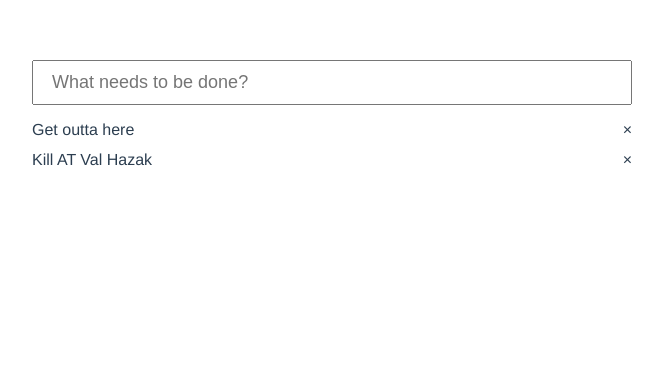
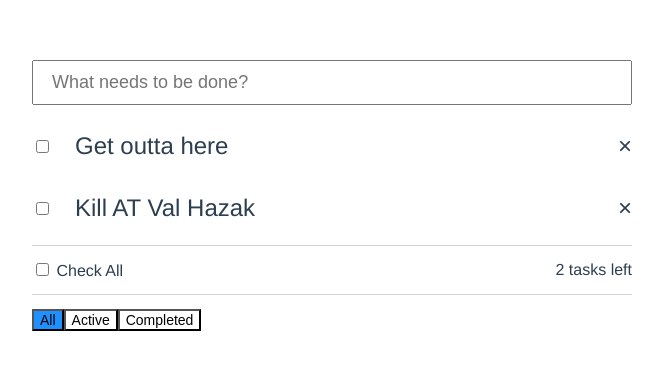
Before and after one commit to Maikuh/todo-vue, a Vue app: page / in a window 1280 px wide. Shown: the top 370 px of the page, without its empty margins (308-971 px from the left). Built offline with nearby package versions, Linux system fonts and the light colour scheme.

Commit message:
Finished basic component (part 1)

```diff
--- a/src/App.vue
+++ b/src/App.vue
@@ -28,5 +28,6 @@ export default {
   -moz-osx-font-smoothing: grayscale;
   color: #2c3e50;
   margin-top: 60px;
+  font-size: 24px;
 }
 </style>
--- a/src/components/TodoList.vue
+++ b/src/components/TodoList.vue
@@ -2,15 +2,43 @@
     <div>
         <input v-model="newTodo" @keyup.enter="addTodo" type="text" class="todo-input" placeholder="What needs to be done?">
 
-        <div v-for="todo in todos" :key="todo.id" class="todo-item">
+        <transition-group enter-active-class="animated fadeIn" leave-active-class="animated fadeOut">
+            <div v-for="(todo, index) in todosFiltered" :key="todo.id" class="todo-item">
+                <div class="todo-item-left">
+                    <input type="checkbox" v-model="todo.completed">
+                    <div v-if="!todo.editing" @dblclick="editTodo(todo)" class="todo-item-label" :class="{ completed: todo.completed }">{{ todo.title }}</div>
+                    <input v-else v-model="todo.title" class="todo-item-edit" @blur="doneEdit(todo)" @keyup.enter="doneEdit(todo)" @keyup.esc="cancelEdit(todo)" v-focus type="text">
+                </div>
+
+
+                <div class="remove-item" @click="removeTodo(index)">
+                    &times;
+                </div>
+            </div>
+        </transition-group>
+        <div class="extra-container">
             <div>
-                {{ todo.title }}
+                <label>
+                    <input type="checkbox" :checked="remaining == 0" @change="checkAllTodos"> Check All
+                </label>
+            </div>
+            <div>{{ remaining }} tasks left</div>
+        </div>
+
+        <div class="extra-container">
+            <div>
+                <button :class="{ active: filter == 'all' }" @click="filter = 'all'">All</button>
+                <button :class="{ active: filter == 'active' }" @click="filter = 'active'">Active</button>
+                <button :class="{ active: filter == 'completed' }" @click="filter = 'completed'">Completed</button>
             </div>
 
-            <div class="remove-item">
-                &times;
+            <div>
+                <transition name="fade">
+                    <button v-if="showClearCompletedButton" @click="clearCompleted">Clear Completed</button>
+                </transition>
             </div>
         </div>
+
     </div>
 </template>
 
@@ -20,16 +48,20 @@ export default {
     data() {
         return {
             newTodo: '',
+            beforeEditCache: '',
+            filter: 'all',
             todos: [
                 {
                     id: 1,
                     title: 'Get outta here',
-                    completed: false
+                    completed: false,
+                    editing: false
                 },
                 {
                     id: 2,
                     title: 'Kill AT Val Hazak',
-                    completed: false
+                    completed: false,
+                    editing: false
                 }
             ]
         }
@@ -37,6 +69,20 @@ export default {
     computed: {
         nextTodoId() {
             return this.todos.length + 1
+        },
+        remaining() {
+            return this.todos.filter(todo => !todo.completed).length
+        },
+        todosFiltered() {
+            if(this.filter == 'active')
+                return this.todos.filter(todo => !todo.completed)
+            else if(this.filter == 'completed')
+                return this.todos.filter(todo => todo.completed)
+            else
+                return this.todos
+        },
+        showClearCompletedButton() {
+            return this.todos.filter(todo => todo.completed).length > 0
         }
     },
     methods: {
@@ -49,17 +95,50 @@ export default {
             this.todos.push({
                 id: this.nextTodoId,
                 title: this.newTodo,
-                completed: false
+                completed: false,
+                editing: false
             })
 
             // Reset the input
             this.newTodo = ''
+        },
+        editTodo(todo) {
+            this.beforeEditCache = todo.title
+            todo.editing = true
+        },
+        doneEdit(todo) {
+            if (todo.title.trim() == '')
+                todo.title = this.beforeEditCache
+
+            todo.editing = false
+        },
+        cancelEdit(todo) {
+            todo.title = this.beforeEditCache
+            todo.editing = false
+        },
+        removeTodo(index) {
+            this.todos.splice(index, 1)
+        },
+        checkAllTodos(){
+            this.todos.forEach(todo => todo.completed = event.target.checked)
+        },
+        clearCompleted() {
+            this.todos = this.todos.filter(todo => !todo.completed)
+        }
+    },
+    directives: {
+        focus: {
+            inserted: function(el) {
+                el.focus()
+            }
         }
     }
 }
 </script>
 
 <style lang="scss">
+    @import url('https://cdnjs.cloudflare.com/ajax/libs/animate.css/3.5.2/animate.min.css');
+
     .todo-input {
         width: 100%;
         padding: 10px 18px;
@@ -76,6 +155,7 @@ export default {
         display: flex;
         align-items: center;
         justify-content: space-between;
+        animation-duration: 0.3s;
     }
 
     .remove-item {
@@ -87,4 +167,73 @@ export default {
         }
     }
 
+    .todo-item-left {
+        display: flex;
+        align-items: center;
+    }
+
+    .todo-item-label {
+        padding: 10px;
+        border: 1px solid white;
+        margin-left: 12px;
+    }
+
+    .todo-item-edit {
+        font-size: 24px;
+        color: #2c3e50;
+        margin-left: 12px;
+        width: 100%;
+        padding: 10px;
+        border: 1px solid #ccc;
+        font-family: 'Avenir', Helvetica, Arial, sans-serif;
+
+        &:focus {
+            outline: none;
+        }
+    }
+
+    .completed {
+        text-decoration: line-through;
+        color: gray;
+    }
+
+    .extra-container {
+        display: flex;
+        align-items: center;
+        justify-content: space-between;
+        font-size: 16px;
+        border-top: 1px solid lightgrey;
+        padding-top: 14px;
+        margin-bottom: 14px;
+    }
+
+    button {
+        font-size: 14px;
+        background-color: white;
+        appearance: none;
+
+        &:hover {
+        background: lighten(dodgerblue, 20%);
+        }
+
+        &:focus {
+        outline: none;
+        }
+    }
+
+    .active {
+        background: dodgerblue;
+
+        &:hover {
+            background: dodgerblue;
+        }
+    }
+
+    .fade-enter-active, .fade-leave-active {
+        transition: opacity .2s;
+    }
+
+    .fade-enter, .fade-leave-to {
+        opacity: 0;
+    }
 </style>
```
Also changed, not shown: 1 other file (tests, documents, lock files or other folders).
